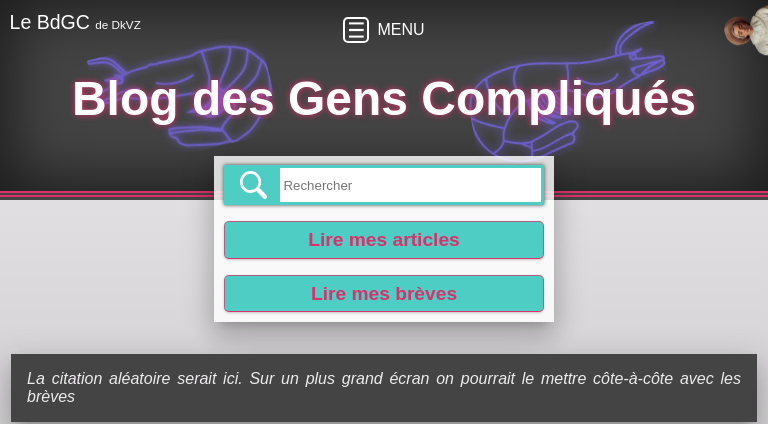
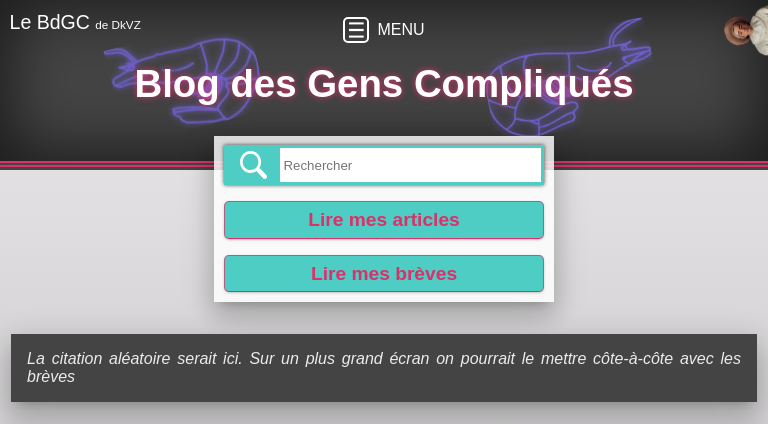
Before and after one commit to dkvz/new-blog-poc, a plain HTML site: page src/index.html in a window 768 px wide. Shown: the top 424 px of the page. Drawn offline with Linux system fonts and the light colour scheme; some packages are replaced by stand-ins of ours; a script that the page names is missing.

Commit message:
Downsize the header again

```diff
--- a/src/css/style.css
+++ b/src/css/style.css
@@ -218,7 +218,7 @@ navigation links.
   position: absolute;
   top: 0;
   left: 0;
-  height: 200px;
+  height: 170px;
   width: 100%;
   background-color: var(--dark-color);
   border-bottom: 3px solid var(--dark-color);
@@ -365,7 +365,7 @@ This is a valid block name, though
 }
 
 .cta {
-  margin-top: 130px;
+  margin-top: 110px;
   width: min-content;
 }
 
@@ -955,6 +955,14 @@ This is a valid block name, though
 
 }
 
+@media(min-width: 650px) and (max-width: 1024px) {
+
+  .main-title {
+    font-size: 2.4rem;
+  }
+
+}
+
 @media(min-width: 800px) and (max-width: 1024px) {
 
   .content-card {
```
